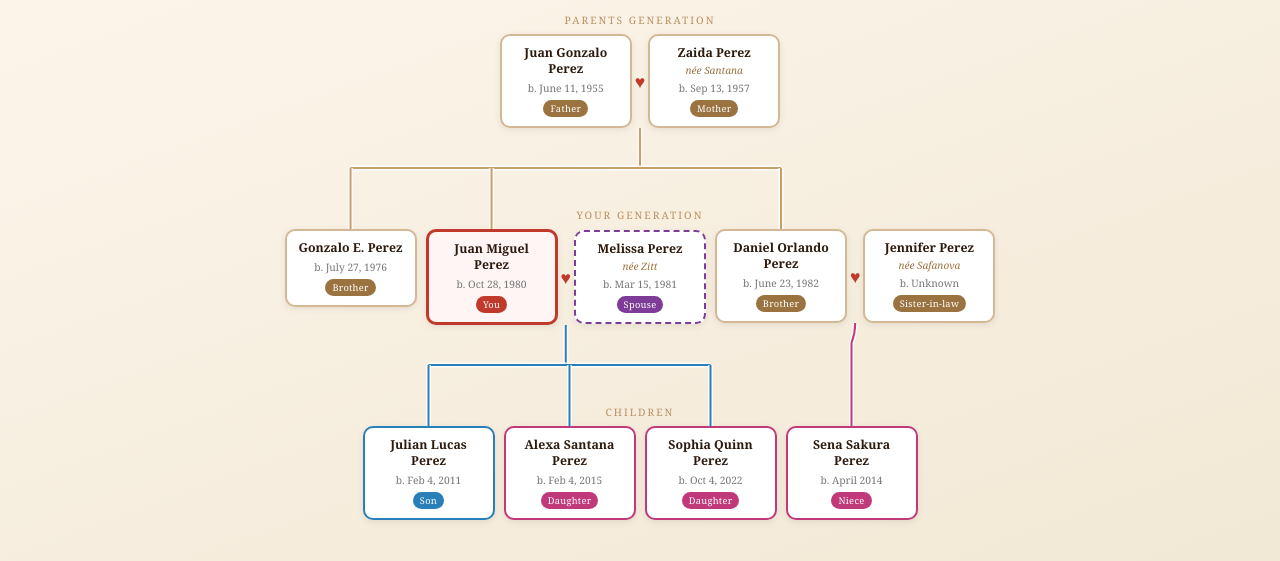
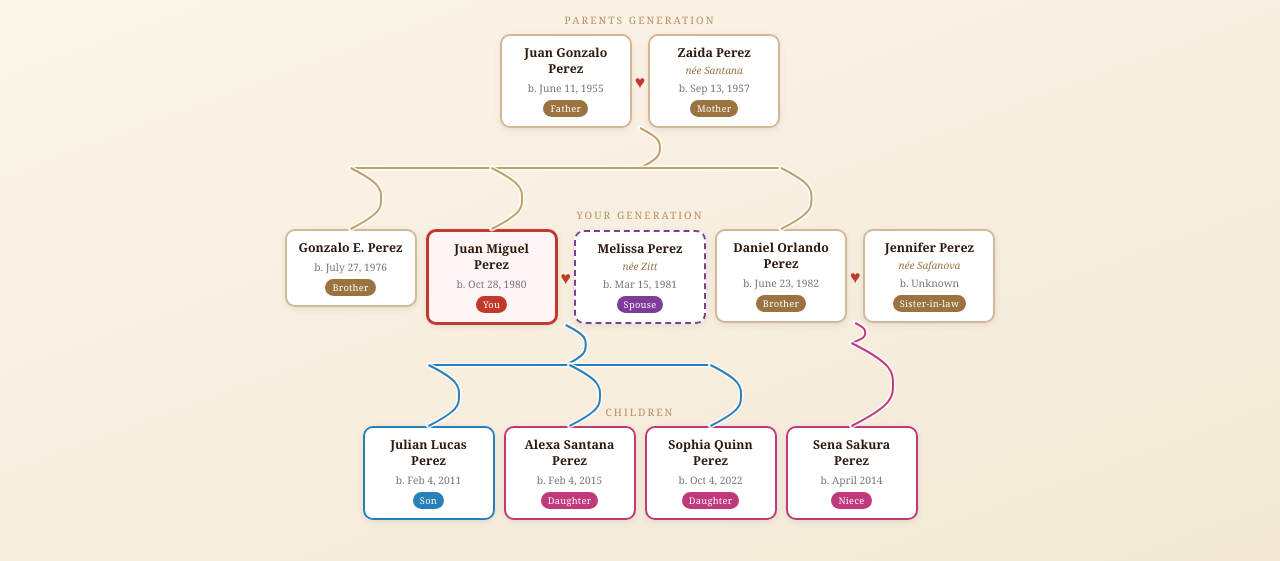
Before and after one commit to mrjuandrful/family-tree, a plain HTML site: page index.html in a window 1280 px wide. Shown: the part 99-660 px from the top of the page. Drawn offline with Linux system fonts and the light colour scheme.

Commit message:
Create curly brace { style connector curves

```diff
--- a/index.html
+++ b/index.html
@@ -235,9 +235,14 @@ function rel(id) {
 }
 
 function curve(svg,x1,y1,x2,y2,col,dash) {
-  // Create smooth curved path using quadratic Bézier curve
+  // Create curly brace { style curve
+  const dist = Math.abs(y2 - y1);
+  const offset = Math.min(dist * 0.5, 80); // Brace width
   const midY = (y1 + y2) / 2;
-  const pathData = `M ${x1} ${y1} Q ${x1} ${midY}, ${x2} ${y2}`;
+
+  // Curly brace path: starts at x1, curves out to offset, then back to x2
+  const pathData = `M ${x1} ${y1} C ${x1 + offset} ${y1 + dist*0.25}, ${x1 + offset} ${midY - dist*0.15}, ${x1 + offset} ${midY}
+                           C ${x1 + offset} ${midY + dist*0.15}, ${x1 + offset} ${y2 - dist*0.25}, ${x2} ${y2}`;
 
   // White halo background
   const bg = document.createElementNS('http://www.w3.org/2000/svg','path');
@@ -245,6 +250,8 @@ function curve(svg,x1,y1,x2,y2,col,dash) {
   bg.setAttribute('stroke','rgba(255,255,255,0.82)');
   bg.setAttribute('stroke-width','5');
   bg.setAttribute('fill','none');
+  bg.setAttribute('stroke-linecap','round');
+  bg.setAttribute('stroke-linejoin','round');
   if(dash) bg.setAttribute('stroke-dasharray','6 4');
   svg.appendChild(bg);
 
@@ -254,6 +261,8 @@ function curve(svg,x1,y1,x2,y2,col,dash) {
   fg.setAttribute('stroke', col);
   fg.setAttribute('stroke-width', '2');
   fg.setAttribute('fill', 'none');
+  bg.setAttribute('stroke-linecap','round');
+  bg.setAttribute('stroke-linejoin','round');
   if(dash) fg.setAttribute('stroke-dasharray','6 4');
   svg.appendChild(fg);
 }
```
